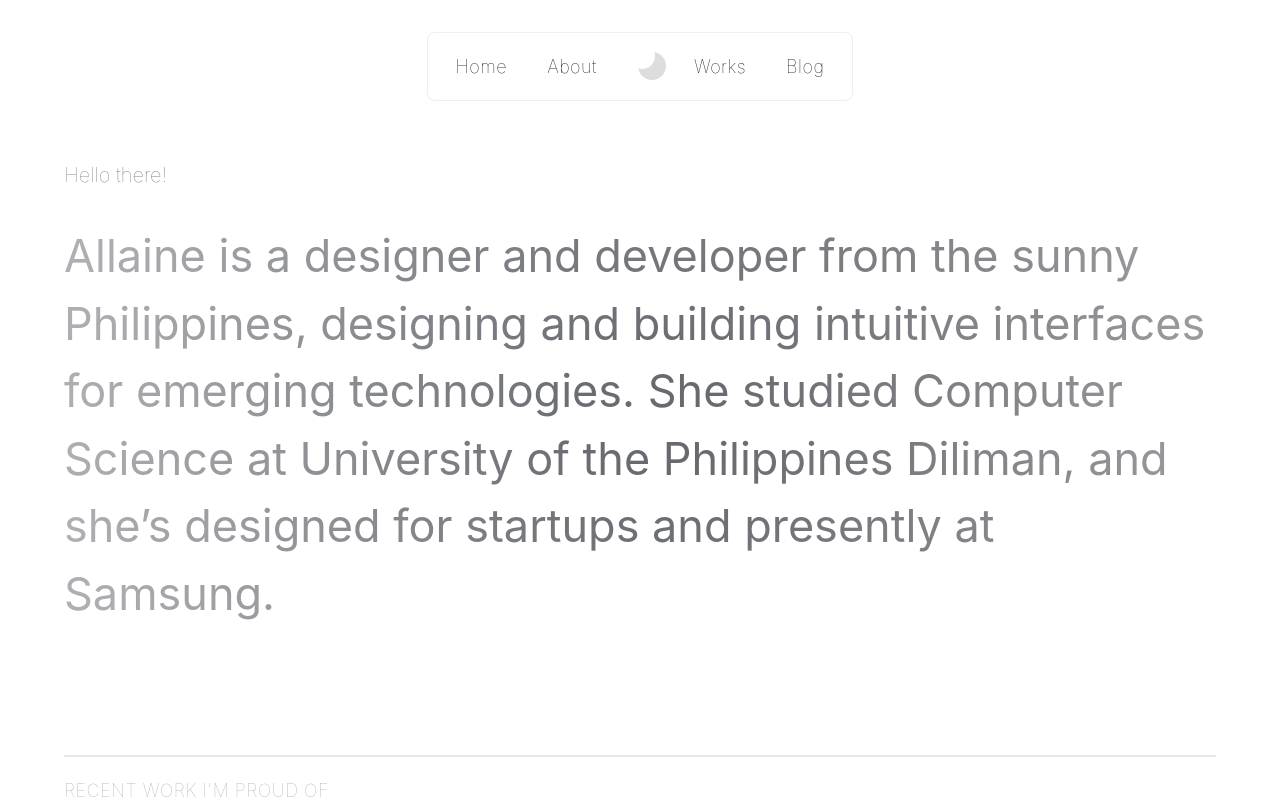
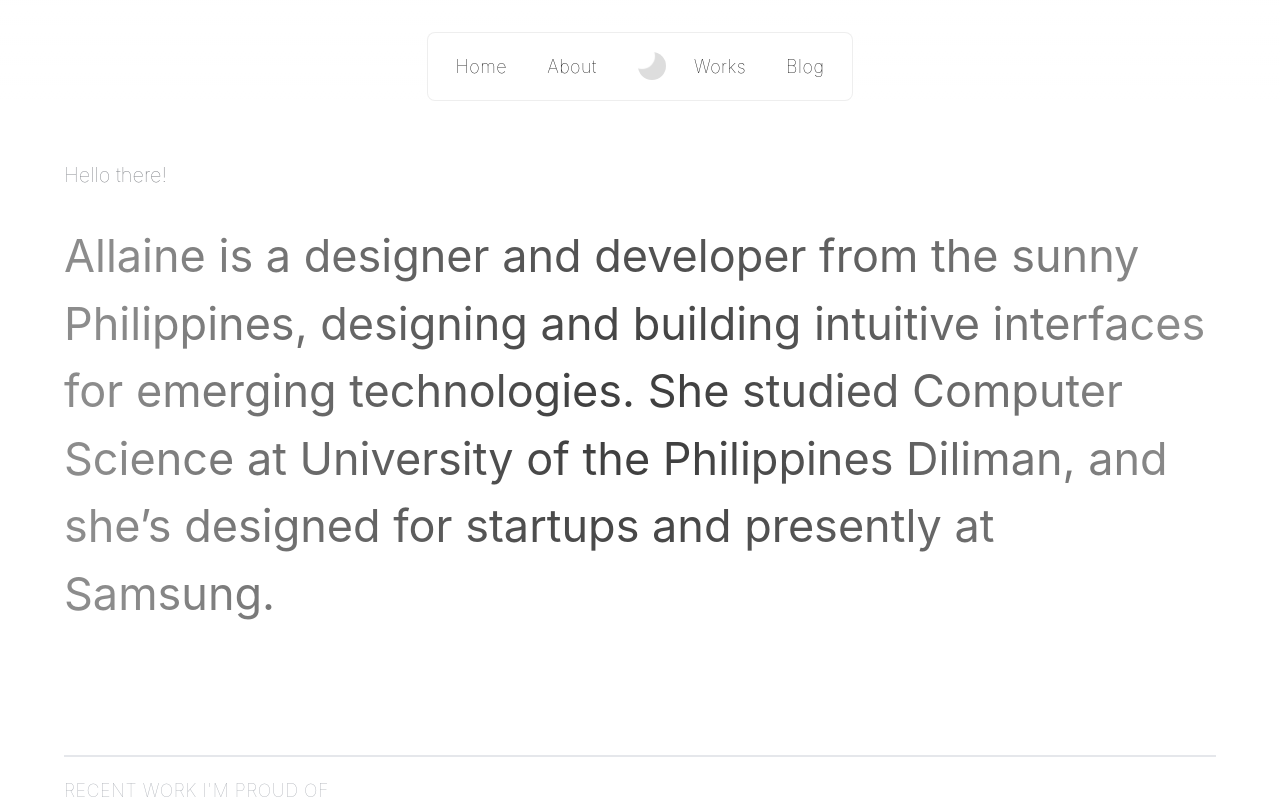
Before and after one commit to allainerain/allaines-portfolio-website, a SvelteKit app: page / in a window 1280 px wide. Shown: the top 800 px of the page. Built offline with nearby package versions, Linux system fonts and the light colour scheme; a web font is replaced by a local one.

Commit message:
refactor: update radial blur on text to tailwind, fix dark mode

```diff
--- a/src/components/Divider.svelte
+++ b/src/components/Divider.svelte
@@ -3,6 +3,6 @@
 </script>
 
 <div class="grid gap-5">
-    <hr class="w-full border-t-2 dark:border-light-border/[.40]">
+    <hr class="w-full border-t-2 dark:border-light-border/[.50]">
     <p class="text-light-border dark:text-dark-accent">{text}</p>
 </div>
--- a/src/routes/+page.svelte
+++ b/src/routes/+page.svelte
@@ -24,7 +24,18 @@
 
             </span>
             <span transition:fly={{y: 300, duration: 800, delay: 100}} class=" ">
-                <h1 in:blur={{amount: 100, duration: 800, delay: 100}} class="gradient-text-grey masked-text">
+                <h1 in:blur={{amount: 100, duration: 800, delay: 100}}
+                    class="
+                    relative inline-block
+                    before:content-['']
+                    before:absolute
+                    before:inset-0
+                    before:bg-[radial-gradient(circle_at_center,rgba(255,255,255,0)_10%,rgba(255,255,255,0.4)_90%)]
+                    before:pointer-events-none
+                    before:dark:bg-[radial-gradient(circle_at_center,rgba(19,19,19,0)_10%,rgba(19,19,19,0.4)_90%)]
+                    text:text-dark-accent
+                    "
+                >
                     Allaine is a designer and developer from the sunny Philippines, designing and building intuitive interfaces for emerging technologies. She studied Computer Science at University of the Philippines Diliman, and she’s designed for startups and presently at Samsung.
                 </h1>
             </span>
@@ -252,7 +263,6 @@
         -webkit-background-clip: text;
         background-clip: text;
         animation: move-bg-oscillate 120s infinite linear;
-
     }
 
     .gradient-text-static {
@@ -270,18 +280,4 @@
         -webkit-background-clip: text;
         background-clip: text;
     }
-
-    .masked-text {
-        position: relative;
-        display: inline-block;
-    }
-
-    .masked-text::before {
-        content: "";
-        position: absolute;
-        width: 100%;
-        height: 100%;
-        background: radial-gradient(circle at center, rgba(255, 255, 255, 0) 10%, rgba(255, 255, 255, 0.4) 95%);
-        pointer-events: none;
-    }
 </style>
--- a/src/routes/about/+page.svelte
+++ b/src/routes/about/+page.svelte
@@ -17,12 +17,22 @@
 
         <!-- INTRO SECTION -->
         <section class="grid grid-cols-1 lg:grid-cols-2 gap-16 md:mt-40 mt-10">
-            <div transition:fly={{y: 300, duration: 800}} class="relative overflow-hidden max-h-[600px] rounded-[20px] lg:order-last">
+            <div transition:fly={{y: 300, duration: 800, delay: 100}} class="relative overflow-hidden max-h-[600px] rounded-[20px] lg:order-last">
                 <img in:blur={{amount: 100, duration: 800, delay: 100}} class="object-cover w-full" alt="Me" src="/profilepic.jpg"/>
                 <div class="absolute top-0 left-0 w-full h-full fade-corner"></div>
             </div>
             <div transition:fly={{y: 300, duration: 800}} class="flex flex-col gap-8 lg:order-first">
-                <div in:blur={{amount: 100, duration: 800}} class="flex flex-col gap-2 text-light-accent masked-text">
+                <div in:blur={{amount: 100, duration: 800}}
+                    class="flex flex-col gap-2 text-light-accent w-full h-full
+                    relative inline-block
+                    before:content-['']
+                    before:absolute
+                    before:inset-0
+                    before:bg-[radial-gradient(circle_at_center,rgba(255,255,255,0)_50%,rgba(255,255,255,0.7)_80%)]
+                    before:pointer-events-none
+                    before:dark:bg-[radial-gradient(circle_at_center,rgba(19,19,19,0)_10%,rgba(19,19,19,0.4)_95%)]
+                    dark:text-dark-accent"
+                >
                     <h1  class="text-[100px]">Allaine Tan</h1>
                     <h1 class="text-[100px]">鄭俐嫻</h1>
                 </div>
@@ -50,8 +60,8 @@
             <span transition:fly={{y: 300, duration: 800, delay: 300}}>
                 <div in:blur={{amount: 100, duration: 800, delay: 300}} class="flex flex-col gap-4">
                     <span>
-                        <h2 class="text-light-text">University of the Philippines</h2>
-                        <h2 class="text-light-accent">College of Engineering</h2>
+                        <h2 class="text-light-text dark:text-dark-text">University of the Philippines</h2>
+                        <h2 class="text-light-accent dark:text-dark-accent">College of Engineering</h2>
                     </span>
                     <h5>Bachelor of Science in Computer Science</h5>
                     <p>I owe my work ethic and principles to the University of the Philippines, by surrounding me with computer scientists who I have nothing but uttmost respect for and who I aspire to be one day. Teaching me how computers are built from the ground up, what exactly it means for something to compute, and how to tell these computers what to do in an elegant way. I went to UP knowing nothing about computer science and I left seeing how beautiful it all is.</p>
@@ -60,49 +70,63 @@
         </section>
 
         <!-- DESIGN PHILOSOPHIES SECTION -->
-        <Divider text={"DESIGN PHILOSOPHIES"} />
+        <span transition:fly={{y: 300, duration: 800, delay: 500}}>
+            <span in:blur={{amount: 100, duration: 800, delay: 500}}>
+                <Divider text={"DESIGN PHILOSOPHIES"} />
+            </span>
+        </span>
 
-        <section class="grid grid-cols-1 lg:grid-cols-2 w-full gap-16 lg:max-h-[700px]">
-            <div class="flex flex-col gap-2">
+        <section transition:fly={{y: 300, duration: 800, delay: 600}} class="grid grid-cols-1 lg:grid-cols-2 w-full gap-16 lg:max-h-[700px]">
+            <div in:blur={{amount: 100, duration: 800, delay: 600}} class="flex flex-col gap-2">
                 <h5>Less Research, More Building</h5>
                 <p>I believe that great products are built entirely for users. I don’t want to sell promises of an idea, or the future. Build, then get feedback from real users, then iterate.</p>
             </div>
-            <div class="flex flex-col gap-2">
+            <div in:blur={{amount: 100, duration: 800, delay: 600}} class="flex flex-col gap-2">
                 <h5>Less Research, More Building</h5>
                 <p>I believe that great products are built entirely for users. I don’t want to sell promises of an idea, or the future. Build, then get feedback from real users, then iterate.</p>
             </div>
         </section>
 
         <!-- HOBBIES SECTION -->
-        <Divider text={"THINGS I LOVE TO DO AWAY FROM THE KEYBOARD"} />
+        <span transition:fly={{y: 300, duration: 800, delay: 700}}>
+            <span in:blur={{amount: 100, duration: 800, delay: 700}}>
+                <Divider text={"THINGS I LOVE TO DO AWAY FROM THE KEYBOARD"} />
+            </span>
+        </span>
 
         <section class="grid grid-cols-1 lg:grid-cols-2 w-full gap-16 lg:max-h-[700px] ">
             <div class="flex flex-col gap-2 items-left justify-left">
-                <button class={hobby == "travel"? "text-left" : "text-left text-light-accent"} on:click={()=>{hobby="travel"; hobbySrc="/hobbies/travel.jpg"}}>
-                    <h2>Travelling</h2>
+                <button transition:fly={{y: 300, duration: 800, delay: 800}} class={hobby == "travel"? "text-left" : "text-left text-light-accent"} on:click={()=>{hobby="travel"; hobbySrc="/hobbies/travel.jpg"}}>
+                    <h2 in:blur={{amount: 100, duration: 800, delay: 800}}>Travelling</h2>
                 </button>
-                <button class={hobby == "knit"? "text-left" : "text-left text-light-accent"} on:click={()=>{hobby="knit"; hobbySrc="/hobbies/knit.jpg"}}>
-                    <h2>Knitting/Crocheting</h2>
+                <button transition:fly={{y: 300, duration: 800, delay: 900}} class={hobby == "knit"? "text-left" : "text-left text-light-accent"} on:click={()=>{hobby="knit"; hobbySrc="/hobbies/knit.jpg"}}>
+                    <h2 in:blur={{amount: 100, duration: 800, delay: 900}}>Knitting/Crocheting</h2>
                 </button>
-                <button class={hobby == "lang"? "text-left" : "text-left text-light-accent"} on:click={()=>{hobby="lang"; hobbySrc="/hobbies/lang.jpg"}}>
-                    <h2>Learning Languages</h2>
+                <button transition:fly={{y: 300, duration: 800, delay: 1000}} class={hobby == "lang"? "text-left" : "text-left text-light-accent"} on:click={()=>{hobby="lang"; hobbySrc="/hobbies/lang.jpg"}}>
+                    <h2 in:blur={{amount: 100, duration: 800, delay: 1000}}>Learning Languages</h2>
                 </button>
-                <button class={hobby == "bike"? "text-left" : "text-left text-light-accent"} on:click={()=>{hobby="bike"; hobbySrc="/hobbies/bike.jpg"}}>
-                    <h2>Biking</h2>
+                <button transition:fly={{y: 300, duration: 800, delay: 1100}} class={hobby == "bike"? "text-left" : "text-left text-light-accent"} on:click={()=>{hobby="bike"; hobbySrc="/hobbies/bike.jpg"}}>
+                    <h2 in:blur={{amount: 100, duration: 800, delay: 1100}}>Biking</h2>
                 </button>
             </div>
 
             {#key hobbySrc}
                 <div in:fade class="relative overflow-hidden max-h-[600px] rounded-[20px] lg:order-last">
-                    <img class="object-cover w-full transition-opacity duration-500 ease-in-out" alt="Me" src={hobbySrc}/>
+                    <img
+                        class="object-cover w-full transition-opacity duration-500 ease-in-out" alt="Me"
+                        src={hobbySrc}
+                    />
                     <div class="absolute top-0 left-0 w-full h-full fade-corner"></div>
                 </div>
             {/key}
         </section>
     </section>
+    <div class="hidden masked-text-dark"></div>
+    <div class="hidden dark"></div>
+
 {/if}
 
-<style>
+<style lang="scss">
     .fade-corner-right::after {
         content: '';
         position: absolute;
@@ -120,18 +144,4 @@
         background: linear-gradient(to top left,  rgba(255, 255, 255, 0.8) , rgba(255, 255, 255, 0.05) 50%, rgba(255, 255, 255, 0.05) 60%, rgba(255, 255, 255, 0.8));
         pointer-events: none;
     }
-
-    .masked-text {
-        position: relative;
-        display: inline-block;
-    }
-
-    .masked-text::before {
-        content: "";
-        position: absolute;
-        width: 100%;
-        height: 100%;
-        background: radial-gradient(circle at center, rgba(255, 255, 255, 0) 50%, rgba(255, 255, 255, 0.7) 80%);
-        pointer-events: none;
-    }
 </style>
```
